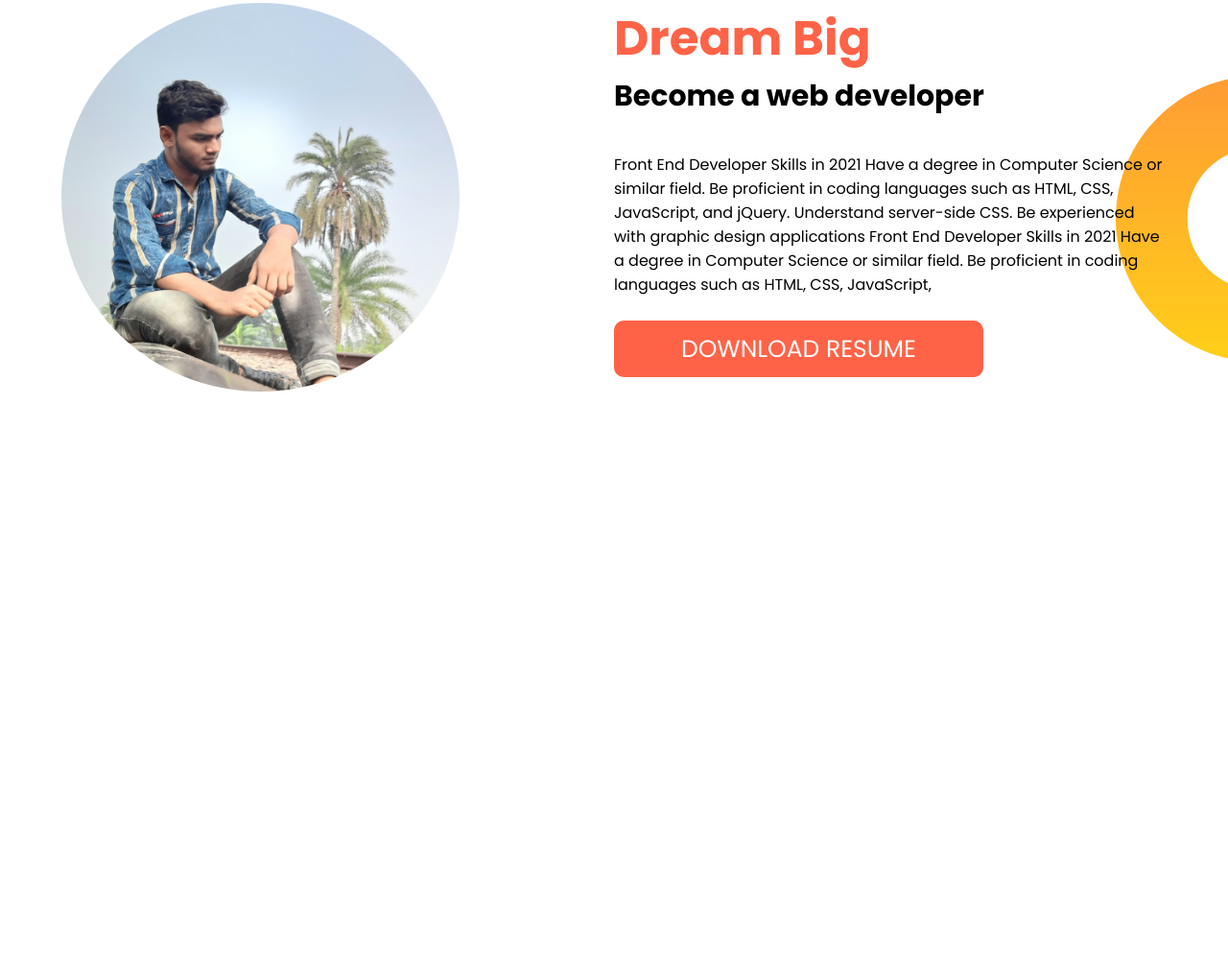
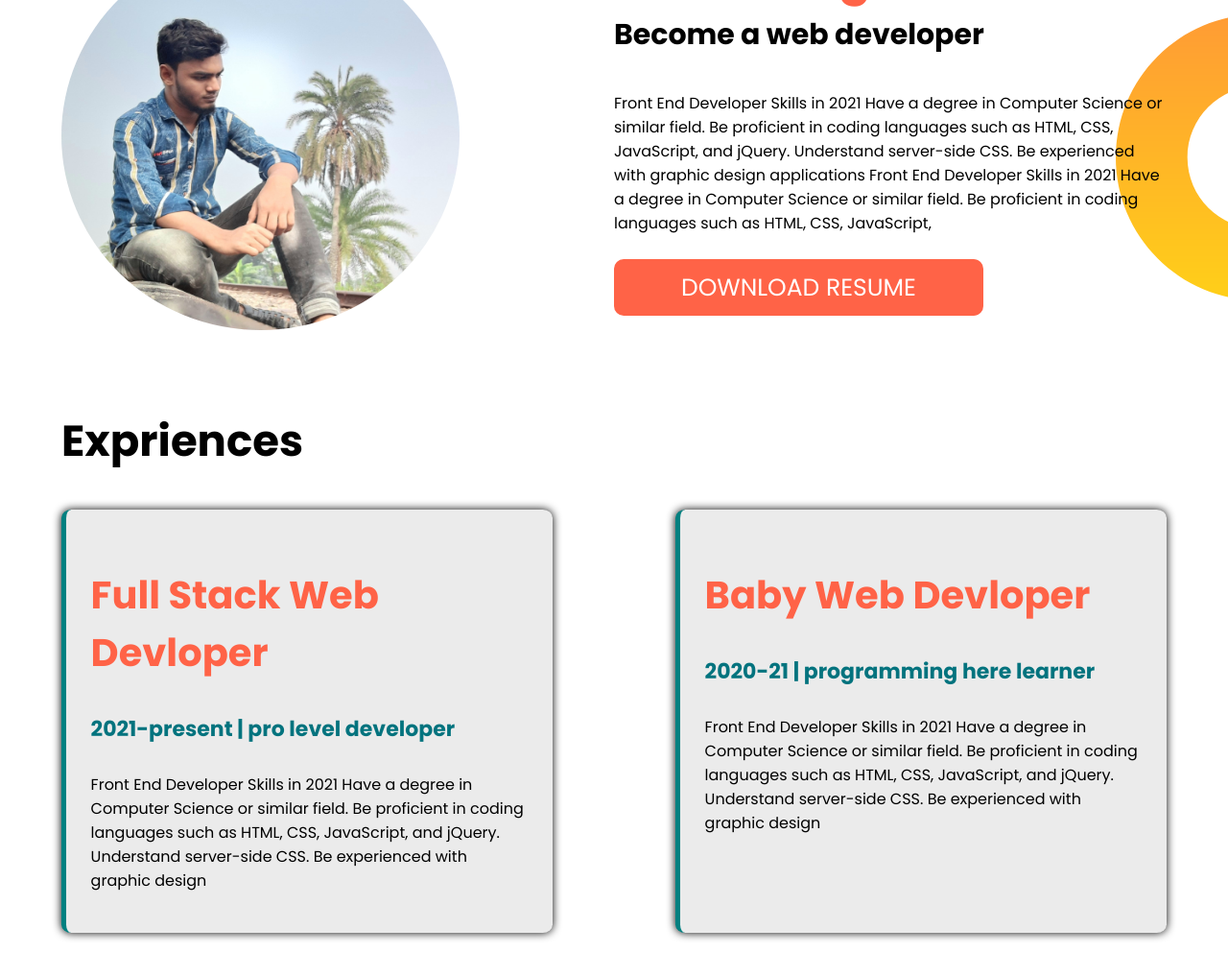
Before and after one commit to foysal1021/parsonal-website, a plain HTML site: page index.html in a window 1280 px wide. Shown: the part 789-1806 px from the top of the page at 96% size. Before the commit the page ends 1370 px from the top, so only its background shows below. Drawn offline with Linux system fonts and the light colour scheme.

Commit message:
exprience

```diff
--- a/index.html
+++ b/index.html
@@ -65,6 +65,41 @@
 
     </section>
 
+    <section class="exprience">
+        <h1 class="exprience-title"> expriences</h1>
+
+        <div class="exprience-container">
+
+            <div class="exprience-area">
+                <h1> full stack web devloper</h1>
+                <h4> 2021-present | pro level developer</h4>
+                <p>
+                    Front End Developer Skills in 2021 Have a degree in Computer Science or similar field. Be proficient
+                    in
+                    coding languages such as HTML, CSS, JavaScript, and jQuery. Understand server-side CSS. Be
+                    experienced
+                    with graphic design
+                </p>
+            </div>
+
+            <div class="exprience-area">
+                <h1> baby web devloper</h1>
+                <h4> 2020-21 | programming here learner </h4>
+                <p>
+                    Front End Developer Skills in 2021 Have a degree in Computer Science or similar field. Be proficient
+                    in
+                    coding languages such as HTML, CSS, JavaScript, and jQuery. Understand server-side CSS. Be
+                    experienced
+                    with graphic design
+                </p>
+            </div>
+
+        </div>
+
+
+
+    </section>
+
 
 
 
--- a/style.css
+++ b/style.css
@@ -35,10 +35,6 @@ a.hire-link {
     background-image: linear-gradient(45deg, rgba(119, 20, 2, 0.404), rgb(119, 25, 8));
 }
 
-section {
-    display: flex;
-    padding: 0% 5%;
-}
 
 .header-half1 {
     width: 50%;
@@ -57,12 +53,15 @@ section {
 .top-baner {
     background-image: url(img/top-banner.png);
     background-repeat: no-repeat;
+    display: flex;
+    padding: 0% 5%;
 }
 
 
 section.dream-big {
     display: flex;
-    padding: 10% 5%;
+    padding: 0% 5%;
+    margin-top: 5%;
     background-image: url(img/dream-bg.png);
     background-repeat: no-repeat;
     background-position: right;
@@ -111,3 +110,44 @@ section.dream-big p {
 p.about-me {
     padding-bottom: 22px;
 }
+
+.exprience-container {
+    display: flex;
+    margin-bottom: 5%;
+}
+
+.exprience-area {
+    width: 40%;
+    background: #ebebeb;
+    margin-left: 5%;
+    margin-right: 5%;
+    border-left: 5px solid teal;
+}
+
+.exprience-area {
+    width: 40%;
+    background: #ebebeb;
+    margin-left: 5%;
+    margin-right: 5%;
+    padding: 2%;
+    border-radius: 2%;
+    box-shadow: 0px 0px 10px;
+}
+
+.exprience-area h1 {
+    font-size: 40px;
+    text-transform: capitalize;
+    color: tomato;
+}
+
+.exprience-area h4 {
+    font-size: 22px;
+    color: #03737e;
+}
+
+h1.exprience-title {
+    font-size: 45px;
+    text-align: left;
+    margin-left: 5%;
+    text-transform: capitalize;
+}
```
